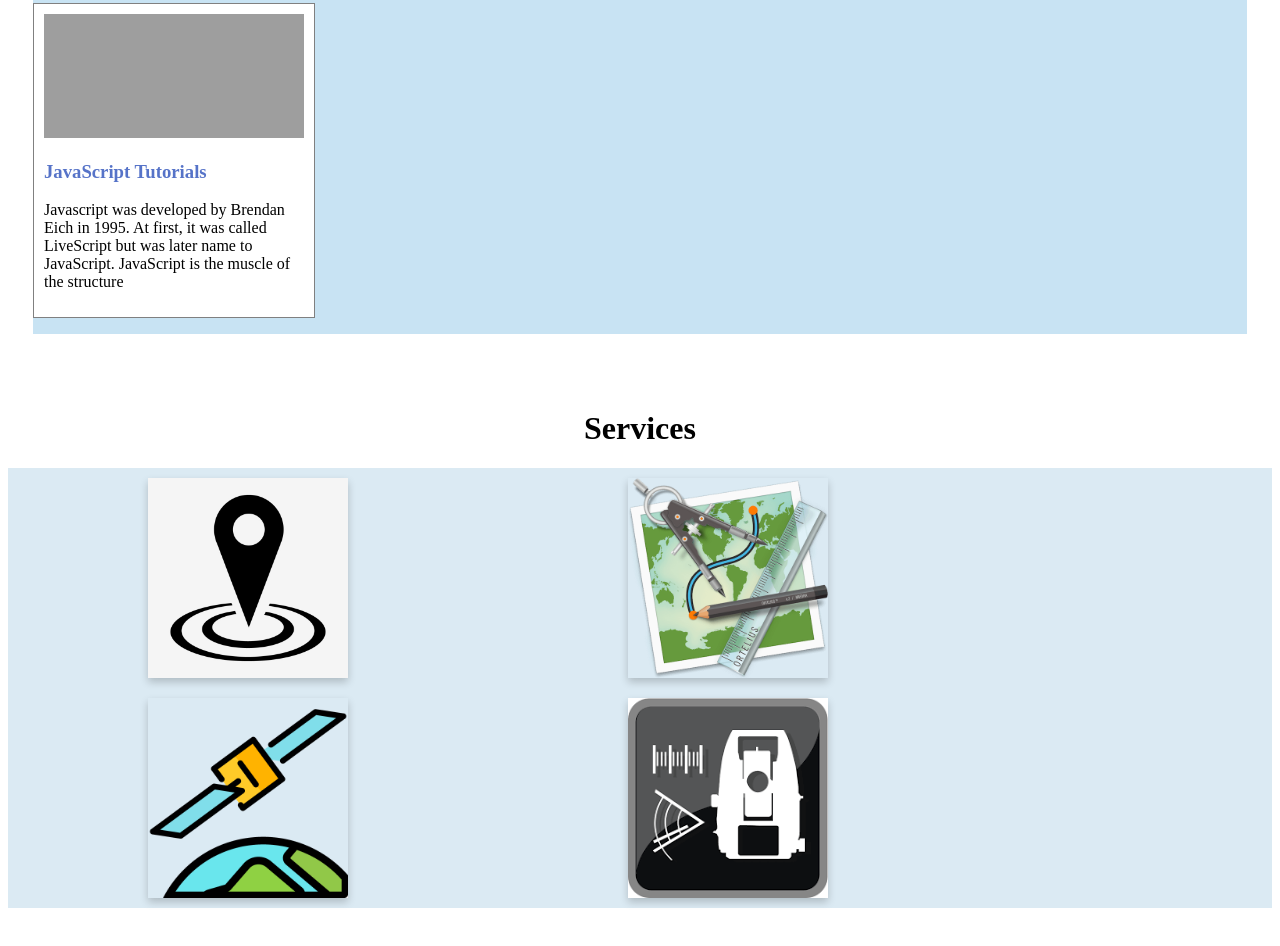
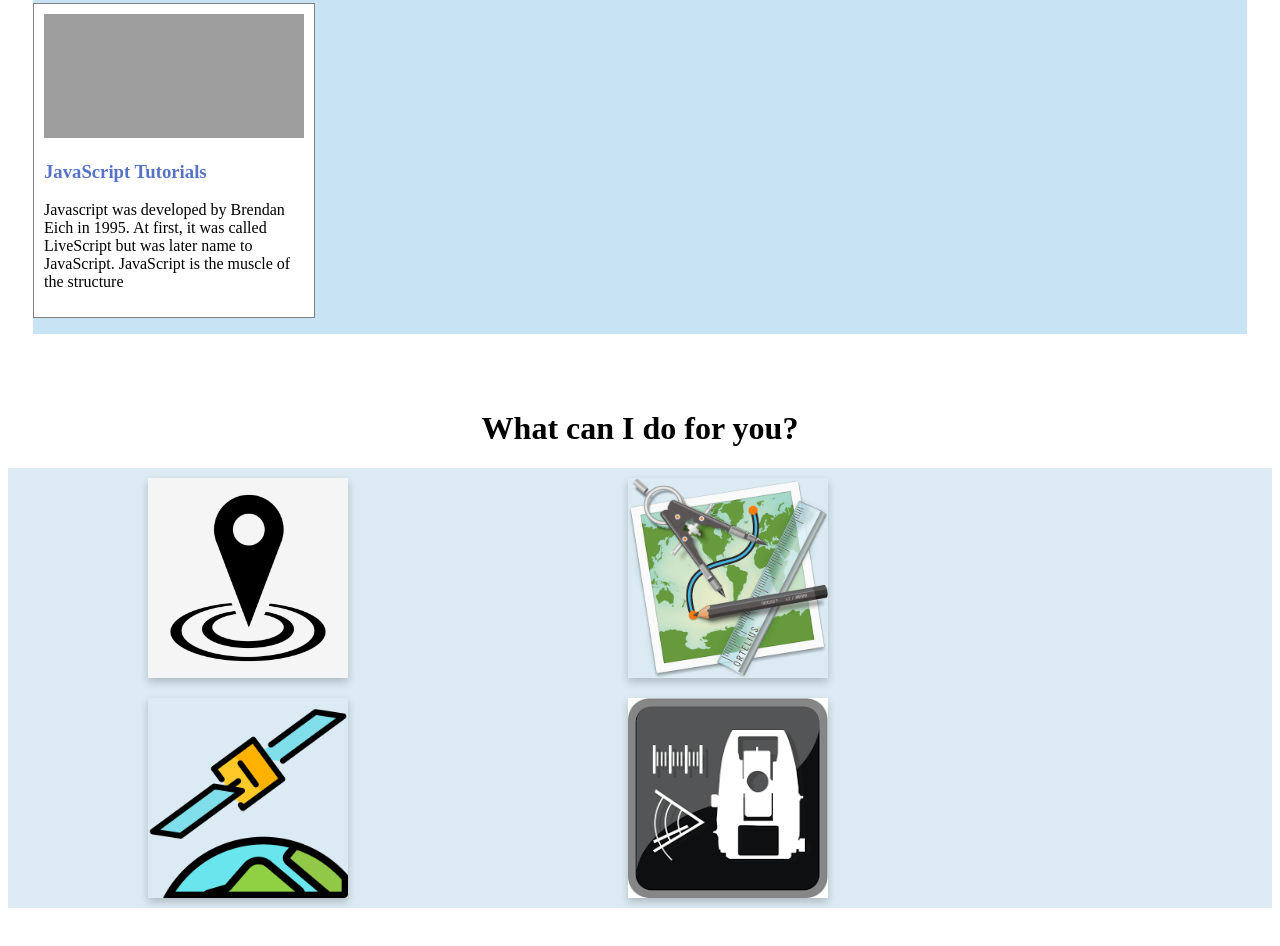
Before and after one commit to Abhaykrb/MyProfileWebsite, a plain HTML site: page index.html in a window 1280 px wide. Shown: the part 1154-2100 px from the top of the page. Drawn offline with nearby package versions, Linux system fonts and the light colour scheme; grey boxes are pictures that could not be loaded.

Commit message:
Update index.html

```diff
--- a/index.html
+++ b/index.html
@@ -152,7 +152,7 @@
   <!-- start of class services-->
 
 <div id="service"><br><br>
-  <h1 style="text-align:center">Services</h1>
+  <h1 style="text-align:center">What can I do for you?</h1>
   <div  class="serviceCont clearfix">
 
     <div class="flip-card ">
```
